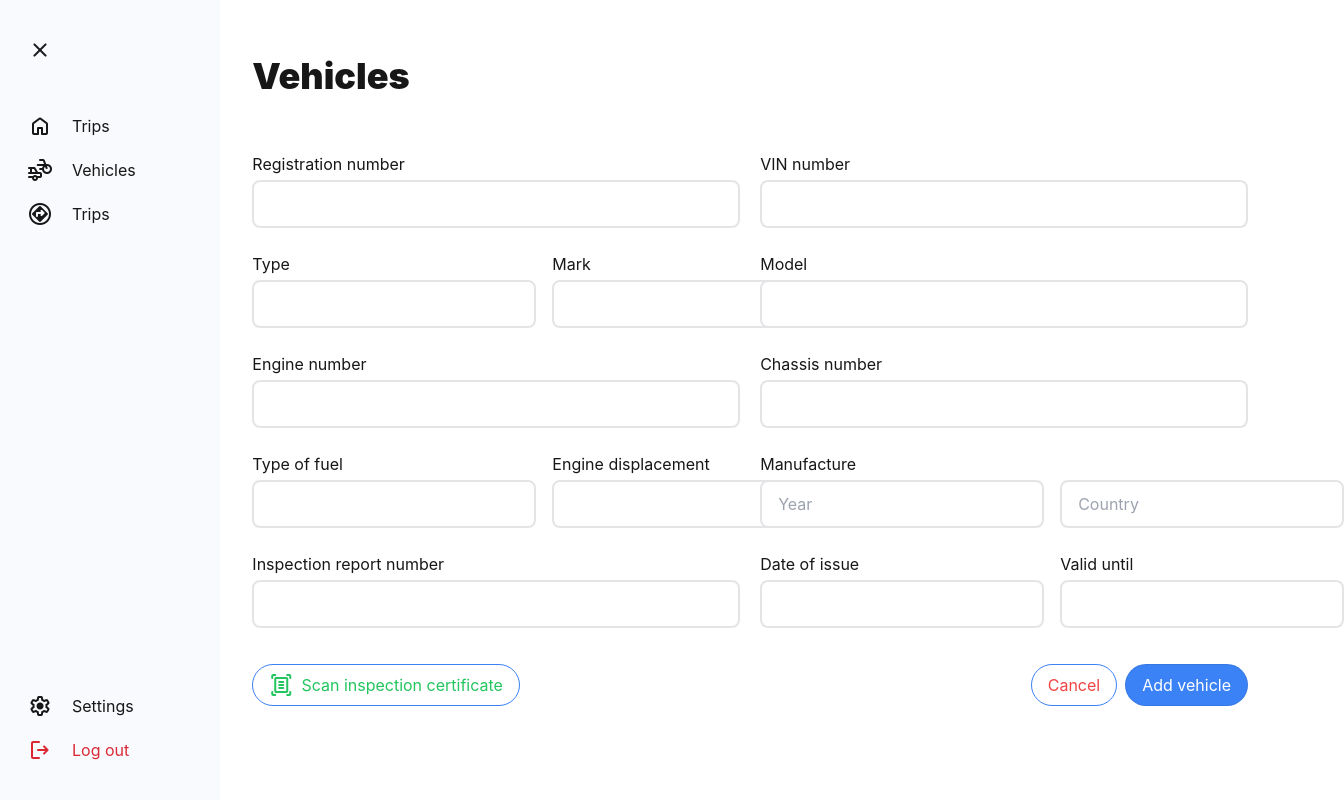
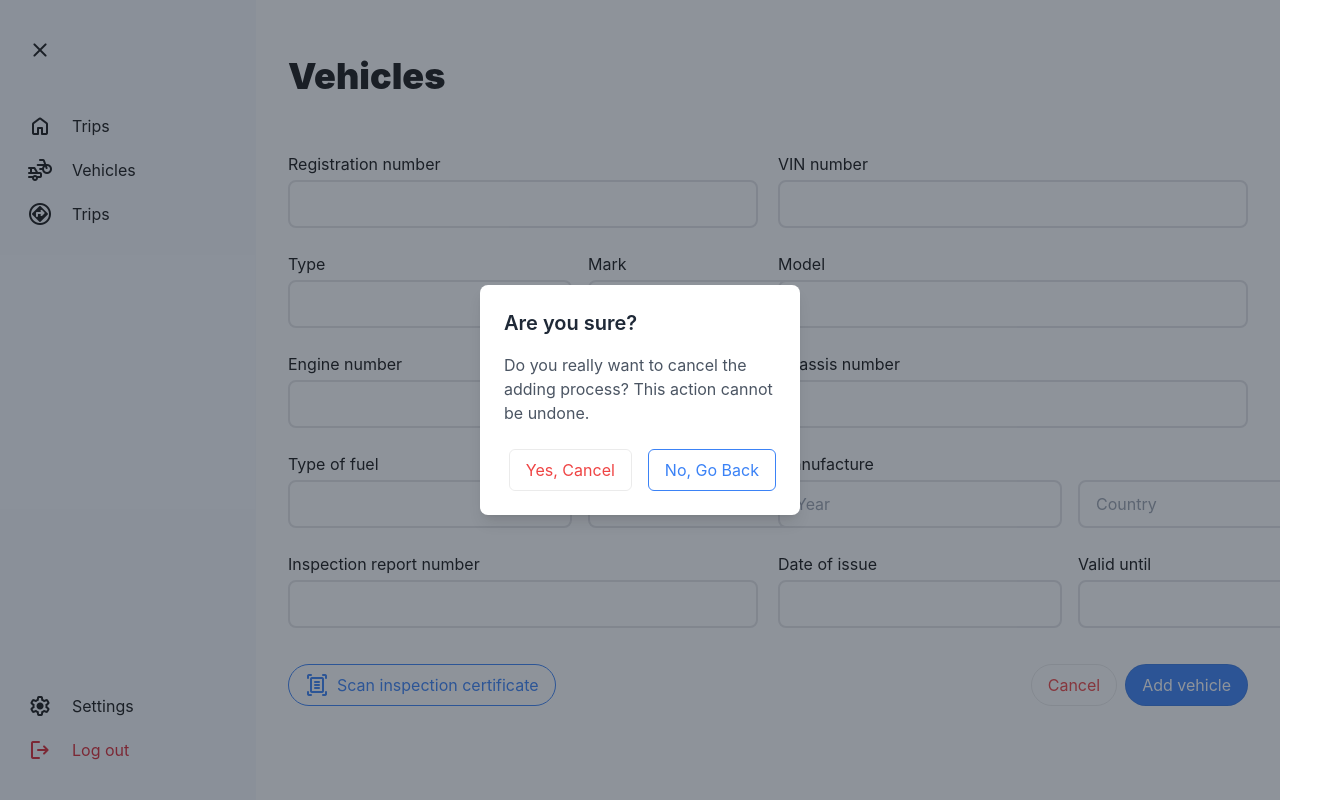
Before and after one commit to nngohuyy/fleet-track, a Next.js app: page /vehicles/add-new-vehicle in a window 1280 px wide. Both pictures are taken after a click on the button "Cancel". Shown: the whole page, 1344 px wide, since content can reach past the window. Built offline with nearby package versions, Linux system fonts and the light colour scheme.

Commit message:
Finalize Vehicles page

```diff
--- a/src/app/layout.tsx
+++ b/src/app/layout.tsx
@@ -37,8 +37,13 @@ export default function RootLayout({
         className={`${geistSans.variable} ${geistMono.variable} antialiased`}
       >
         <div className="flex h-screen">
-          <SideBar />
-          <main className="flex-grow min-h-screen">
+          {/* Sidebar with fixed position */}
+          <aside className="fixed top-0 left-0 w-64 h-full">
+            <SideBar />
+          </aside>
+
+          {/* Main content area, with padding to account for the fixed sidebar */}
+          <main className="flex-grow ml-64 h-full overflow-y-auto pb-8">
             {children}
           </main>
         </div>
--- a/src/app/vehicles/add-new-vehicle/page.tsx
+++ b/src/app/vehicles/add-new-vehicle/page.tsx
@@ -2,12 +2,15 @@
 
 import { useState } from "react";
 import React from "react";
+import { useRouter } from "next/navigation";
 import InputField from "@/components/InputField/InputField";
 import Button from "@/components/Button/Button";
 import API from "@/database/apiList";
+import ConfirmationModal from "@/components/ConfirmationModal/ConfirmationModal";
 
 export default function AddNewVehicle() {
   const vehicleAPI = API.vehicleList;
+  const router = useRouter();
   const [apiError, setApiError] = useState("");
 
   const [registrationNumber, setRegistrationNumber] = useState("");
@@ -24,6 +27,13 @@ export default function AddNewVehicle() {
   const [inspectionReportNumber, setInspectionReportNumber] = useState("");
   const [dateOfIssue, setDateOfIssue] = useState("");
   const [validUntil, setValidUntil] = useState("");
+
+  const [showModal, setShowModal] = useState(false);
+
+  const handleConfirmCancel = () => {
+    setShowModal(false);
+    router.push("/vehicles");
+  }
 
   const handleSubmit = async () => {
     try {
@@ -160,25 +170,25 @@ export default function AddNewVehicle() {
       <div className="inline-flex w-full flex-row justify-between">
         <Button
           variant="outline"
-          color="success"
+          // color="success"
           size="md"
           radius="full"
           startContent={<span className="material-symbols-rounded">document_scanner</span>}
           // isFullWidth
           isDisabled={false}
-          onClick={() => {}}
+          onClick={() => { }}
         >
           Scan inspection certificate
         </Button>
 
         <div className="inline-flex flex-row gap-2">
           <Button
-            variant="outline"
+            variant="ghost"
             color="error"
             size="md"
             radius="full"
             isDisabled={false}
-            onClick={() => {}}
+            onClick={() => setShowModal(true)}
           >
             Cancel
           </Button>
@@ -192,6 +202,14 @@ export default function AddNewVehicle() {
           >
             Add vehicle
           </Button>
+          {showModal && (
+            <ConfirmationModal
+              title="Are you sure?"
+              message="Do you really want to cancel the adding process? This action cannot be undone."
+              onConfirm={() => handleConfirmCancel()}
+              onCancel={() => setShowModal(false)}
+            />
+          )}
         </div>
       </div>
     </div>
--- /dev/null
+++ b/src/components/ConfirmationModal/ConfirmationModal.tsx
@@ -0,0 +1,33 @@
+import React from "react";
+import Button from "@/components/Button/Button";
+
+interface ConfirmationModalProps {
+  title: string;
+  message: string;
+  onConfirm: () => void;
+  onCancel: () => void;
+}
+
+export default function ConfirmationModal({
+  title,
+  message,
+  onConfirm,
+  onCancel,
+}: ConfirmationModalProps) {
+  return (
+    <div className="fixed inset-0 flex items-center justify-center z-50 bg-gray-800 bg-opacity-50">
+      <div className="bg-white rounded-lg p-6 w-80 shadow-lg">
+        <h2 className="text-xl font-semibold text-gray-800 mb-4">{title}</h2>
+        <p className="text-gray-600 mb-6">{message}</p>
+        <div className="flex justify-end gap-4">
+          <Button variant="ghost" color="error" size="md" onClick={onConfirm}>
+            Yes, Cancel
+          </Button>
+          <Button variant="outline" color="primary" size="md" onClick={onCancel}>
+            No, Go Back
+          </Button>
+        </div>
+      </div>
+    </div>
+  );
+}
--- a/src/components/SideBar/SideBar.tsx
+++ b/src/components/SideBar/SideBar.tsx
@@ -2,7 +2,7 @@ import Link from "next/link"
 
 export default function SideBar() {
   return (
-    <div className="w-[256px] h-[100dvh] bg-[#F8FAFD] px-3 py-7 inline-flex flex-col justify-between">
+    <div className="w-full h-full bg-[#F8FAFD] px-3 py-7 inline-flex flex-col justify-between">
       <div className="inline-flex flex-col gap-8">
         <span className="material-symbols-rounded rounded-full w-fit px-4 py-2.5 hover:bg-[#DADADA]">close</span>
         <div className="inline-flex flex-col">
```
